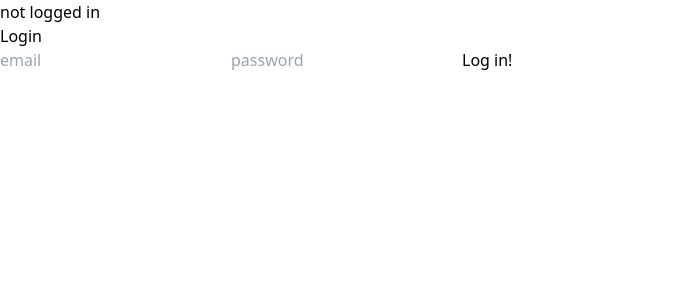
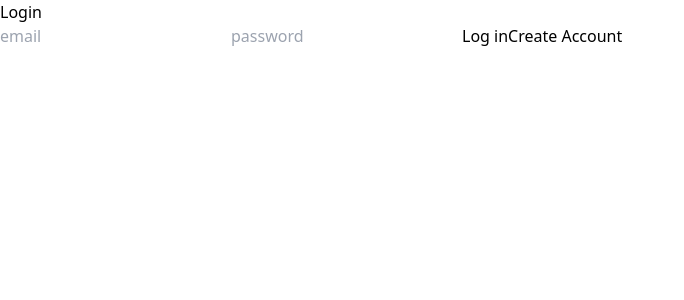
Before and after one commit to rachlally/feast-front-end, a React (Create React App) app: page / in a window 1280 px wide. Shown: the top 300 px of the page, without its empty margins (0-684 px from the left). Built offline with nearby package versions, Linux system fonts and the light colour scheme.

Commit message:
styling updates

```diff
--- a/src/App.js
+++ b/src/App.js
@@ -50,7 +50,7 @@ const handleLogout = ()=>{
 }
 
   return (
-   <div className='App'>
+   <div className='App '>
     {isLoggedIn&&<button onClick={handleLogout}>Logout</button>}
     {isLoggedIn?(
       <div>
@@ -60,13 +60,16 @@ const handleLogout = ()=>{
     ):(
       <>
       {/*not logged in */}
-      <h1>not logged in</h1>
+      {/* <h1>not logged in</h1> */}
+
       <form onSubmit={handleLoginSubmit}>
-        <h2>Login</h2>
+        <h2 >Login</h2>
         <input name="email"  value={loginEmail} onChange={e=>setLoginEmail(e.target.value)} placeholder="email"/>
           <input type="password" name="password" value={loginPassword} onChange={e=>setLoginPassword(e.target.value)} placeholder="password"/>
-          <button>Log in!</button>
+          <button>Log in</button>
+          <button>Create Account</button>
       </form>
+
       </>
     )}
    </div>
--- a/src/utils/API.js
+++ b/src/utils/API.js
@@ -1,8 +1,8 @@
 // DEV SERVER
-const URL_PREFIX = 'http://localhost:3001'
+// const URL_PREFIX = 'http://localhost:3001'
 
 // LIVE SERVER
-// const URL_PREFIX = ''
+const URL_PREFIX = 'https://wastenot.herokuapp.com'
 
 const API = {
     //login user
```
